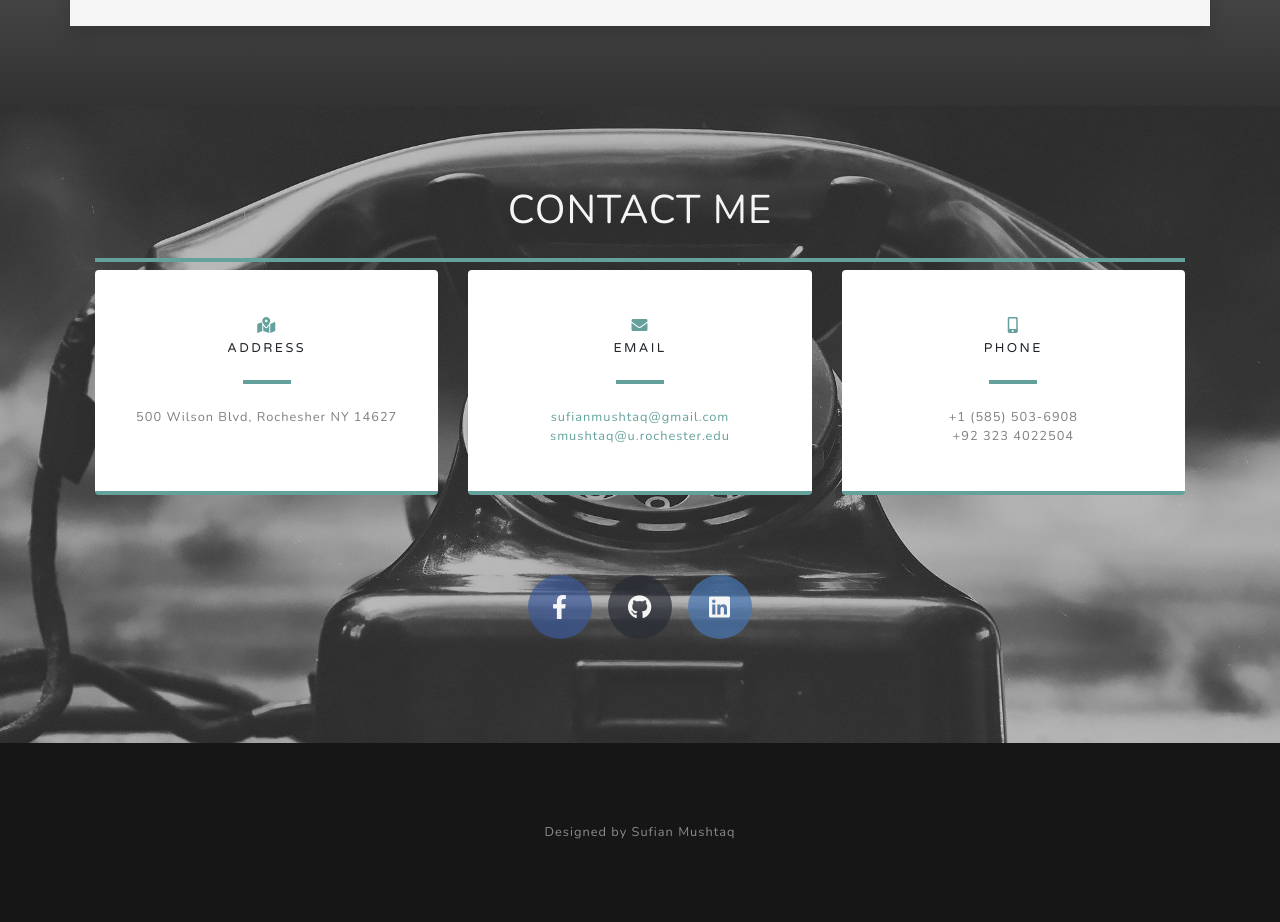
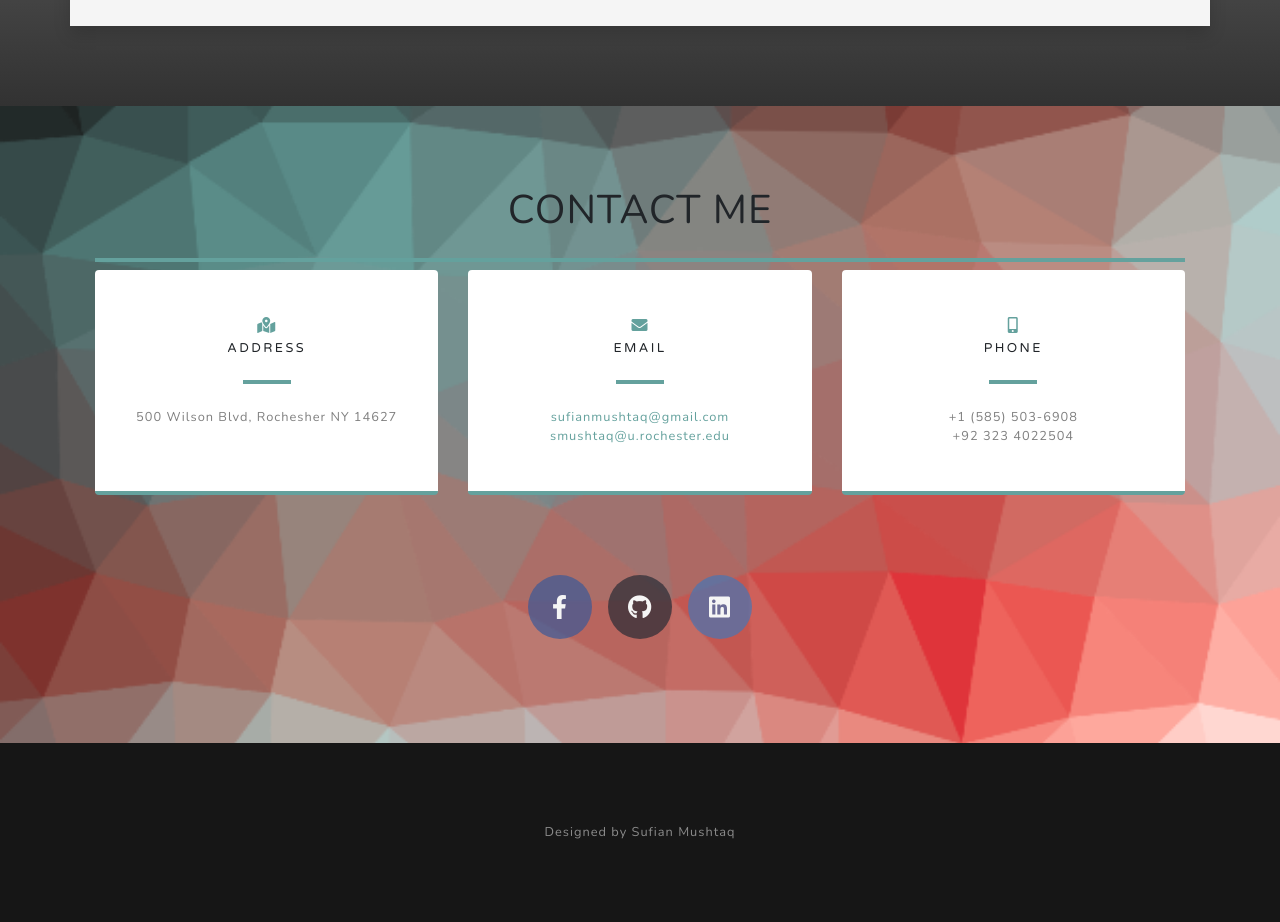
Before and after one commit to sufian27/portfolio-website, a Flask app: page / in a window 1280 px wide. Shown: the part 4629-5551 px from the top of the page. Run offline with Flask 2, Linux system fonts and the light colour scheme; some libraries are stand-ins or nearby versions.

```diff
--- a/app/static/css/custom.css
+++ b/app/static/css/custom.css
@@ -109,7 +109,6 @@
   /* background: linear-gradient(to bottom, rgba(22, 22, 22, 0.3) 0%, rgba(22, 22, 22, 0.7) 75%, #161616 100%); */
   /* background: blue; */
   background: black;
-
 }
 
 .masthead .container {
@@ -473,14 +472,14 @@
 .contact-text {
   padding-bottom: 1.5rem;
   text-align: center;
-  color: whitesmoke;
+
   border-bottom: 0.25rem solid #64a19d;
 
 }
 
 .contact-section {
   padding: 5rem;
-  background: url("../img/contact-bg.jpg");
+  background: url("../img/contact.png");
   background-position: center;
   background-repeat: no-repeat;
   background-attachment: fixed;
--- a/app/templates/index.html
+++ b/app/templates/index.html
@@ -437,6 +437,11 @@
     function(){
       console.log("particles.json loaded")
     })
+
+    // particlesJS.load('contact', 'particles.json',
+    // function(){
+    //   console.log("particles.json loaded")
+    // })
   </script>
 </body>
 
```
Also changed, not shown: app/static/img/contact.png (added).
